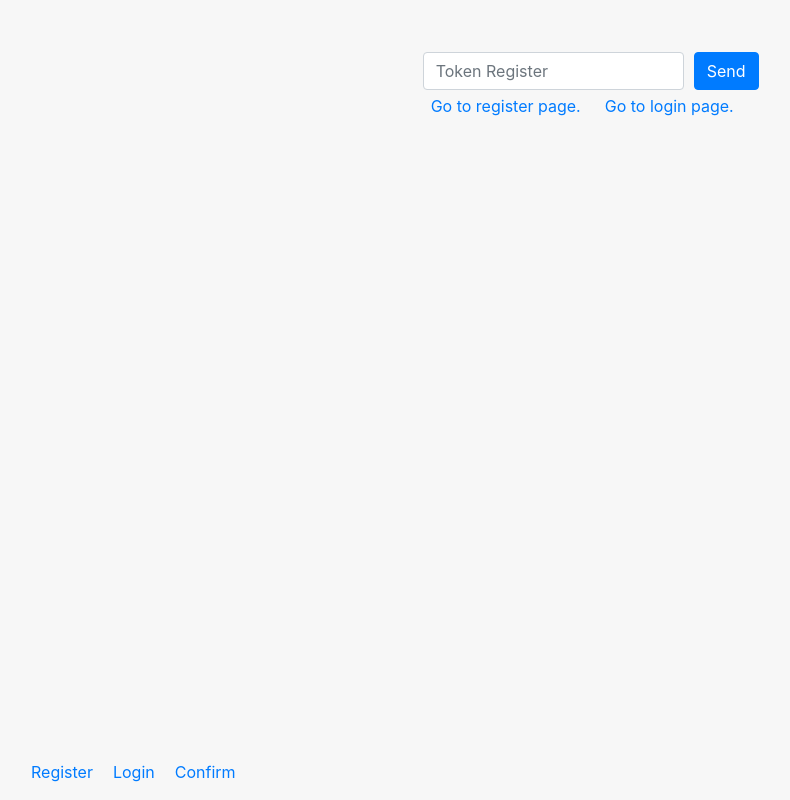
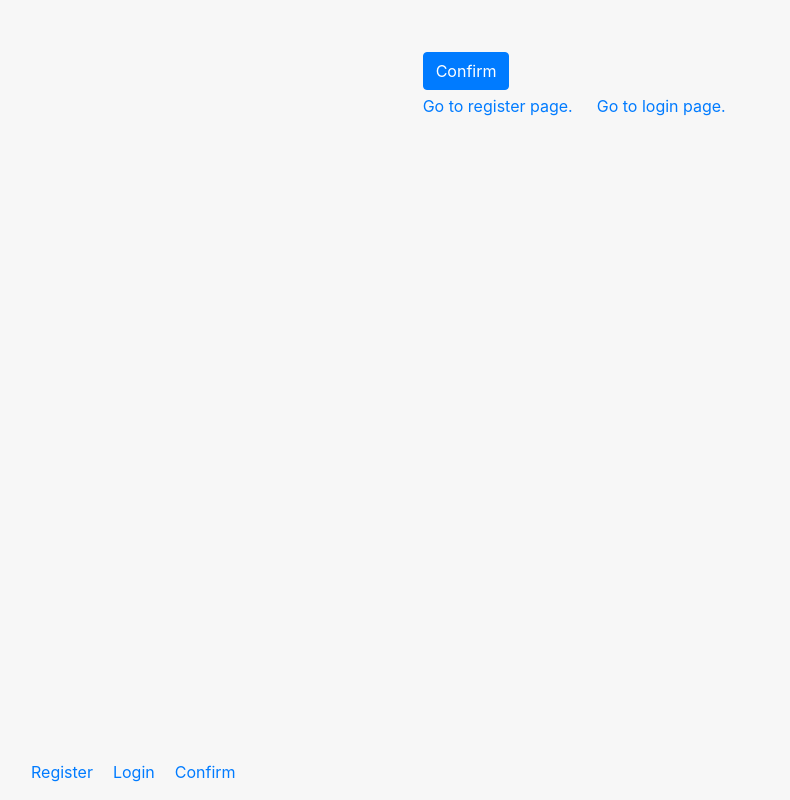
Before and after one commit to tranduchuy/simple-instagram, a React (Create React App) app in the folder frontend/: page /confirm in a window 1280 px wide. Shown: the whole page, without its empty margins (19-809 px from the left). Built offline with nearby package versions, Linux system fonts and the light colour scheme.

Commit message:
update handle event confirm user by use package queryString

```diff
--- a/frontend/package.json
+++ b/frontend/package.json
@@ -10,6 +10,7 @@
     "@types/js-cookie": "^2.2.6",
     "@types/node": "^12.12.53",
     "@types/node-sass": "^4.11.1",
+    "@types/query-string": "^6.3.0",
     "@types/react": "^16.9.43",
     "@types/react-bootstrap": "^1.0.1",
     "@types/react-dom": "^16.9.8",
@@ -19,6 +20,7 @@
     "dotenv": "^8.2.0",
     "js-cookie": "^2.2.1",
     "node-ass": "^1.0.4",
+    "query-string": "^6.13.1",
     "react": "^16.13.1",
     "react-bootstrap": "^1.3.0",
     "react-dom": "^16.13.1",
--- a/frontend/src/pages/Confirm/confirm.tsx
+++ b/frontend/src/pages/Confirm/confirm.tsx
@@ -3,14 +3,11 @@ import {Link, RouteComponentProps} from "react-router-dom";
 import {Button, Col, Container, Form, Row} from "react-bootstrap";
 import axios, {AxiosResponse} from "axios";
 import *as API from "../../constants/api";
+import queryString from 'query-string';
 
 interface ConfirmProps extends RouteComponentProps {
 
 }
-
-type ConfirmState = {
-    tokenRegister: string;
-};
 
 type ConfirmFormData = {
     tokenRegister: string;
@@ -23,16 +20,15 @@ type ConfirmResSuccess = {
 export class Confirm extends React.Component<ConfirmProps, any> {
     constructor(props: ConfirmProps) {
         super(props);
-        this.state = {
-            tokenRegister: ''
-        }
     };
 
     onSubmit = (event: React.FormEvent<HTMLFormElement>) => {
         event.preventDefault();
-        const {tokenRegister} = this.state;
+        const value = queryString.parse(this.props.location.search);
+        const query: string = value.tokenRegister as string;
+
         const formData: ConfirmFormData = {
-            tokenRegister: tokenRegister
+            tokenRegister: query
         };
 
         axios.post<ConfirmResSuccess, AxiosResponse<ConfirmResSuccess>>(API.Confirm, formData)
@@ -51,48 +47,27 @@ export class Confirm extends React.Component<ConfirmProps, any> {
 
     };
 
-    handleConfirmInputChange = (event: React.ChangeEvent<HTMLInputElement>) => {
-        this.setState({
-            tokenRegister: event.target.value
-        })
-    };
-
     render(): React.ReactElement {
-        const {onSubmit, handleConfirmInputChange, state} = this;
         return (
             <Container fluid={true}>
                 <Row>
                     <Col sm={{offset: 4, span: 4}}>
 
                         <div className="text-center mt-5">
-                            <Form onSubmit={onSubmit}>
-                                <Form.Row className="align-items-center">
-                                    <Col sm={8} className="my-1">
-                                        <Form.Label
-                                            htmlFor="inlineFormInputName"
-                                            srOnly>
-                                            Name
-                                        </Form.Label>
-                                        <Form.Control
-                                            id="inlineFormInputName"
-                                            value={state.tokenRegister}
-                                            onChange={handleConfirmInputChange}
-                                            placeholder="Token Register"
-                                        />
-                                    </Col>
-
+                            <Form onSubmit={this.onSubmit}>
+                                <Form.Row className="align-items-center text">
                                     <Col xs="auto" className="my-1">
-                                        <Button type="submit">Send</Button>
+                                        <Button type="submit">Confirm</Button>
                                     </Col>
                                 </Form.Row>
                             </Form>
                         </div>
 
                         <div>
-                            <Link to="/register" className="pr-4 pl-2">
+                            <Link to="/register" className="pr-4 text-decoration-none">
                                 Go to register page.
                             </Link>
-                            <Link to="/Login">
+                            <Link to="/Login" className="text-decoration-none">
                                 Go to login page.
                             </Link>
                         </div>
```
Also changed, not shown: 1 other file (tests, documents, lock files or other folders).
